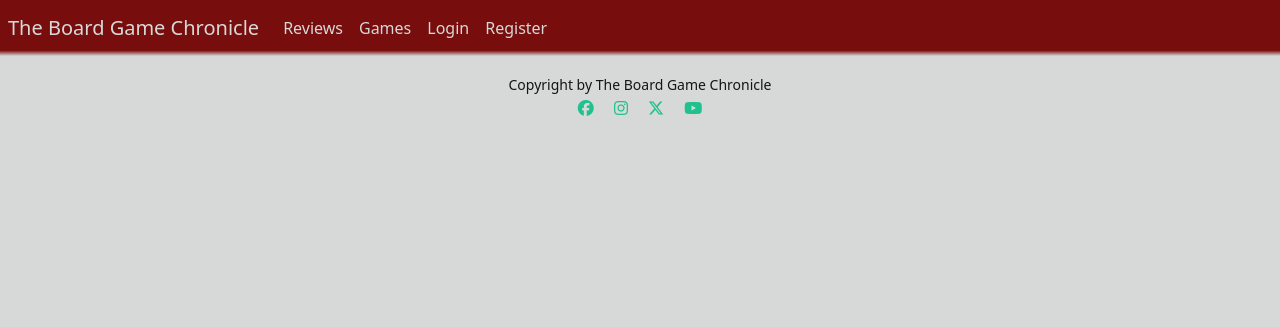
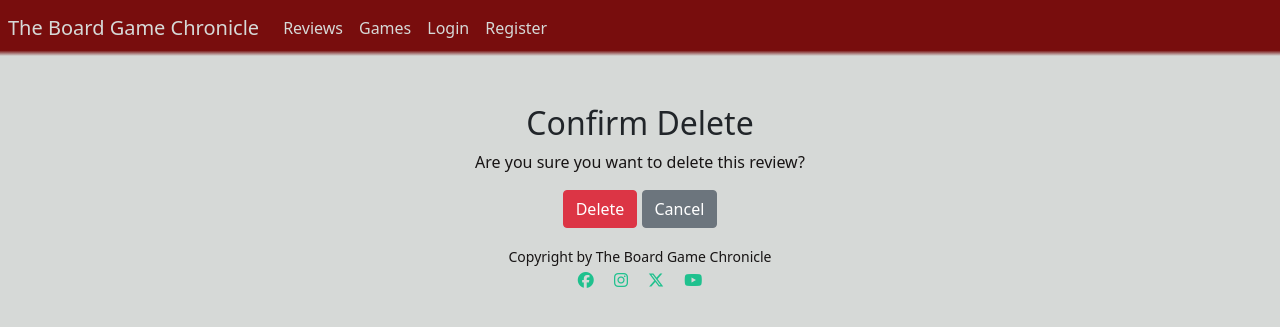
Before and after one commit to StefanWout/The-Board-Game-Chronicle, a Django app: page /delete_review/1 in a window 1280 px wide. Shown: the top 327 px of the page. Run offline with Django 5.2, Linux system fonts and the light colour scheme; tables that the repository leaves empty hold one stand-in row (values such as "Sample post"); some libraries are stand-ins or nearby versions.

Commit message:
added confirmation page to deletion of reviews

```diff
--- a/review_site/views.py
+++ b/review_site/views.py
@@ -3,6 +3,7 @@ from django.urls import reverse_lazy, reverse
 from django.views.generic import ListView, DetailView, CreateView, TemplateView, UpdateView
 from django.views.generic.edit import DeleteView
 from review_site.models import Game, Review, Comment, User
+from django.contrib import messages
 from django.contrib.auth.models import User
 from .forms import ReviewForm
 
@@ -88,15 +89,41 @@ class ProfileView(DetailView):
 
 class EditReview(UpdateView):
     model = Review
+    form_class = ReviewForm
     template_name = 'edit_review.html'
-    form_class = ReviewForm
+    context_object_name = 'review'
 
+    def get_success_url(self):
+        return reverse('review', args=[self.object.id])
+
+    def form_valid(self, form):
+        if form.instance.user != self.request.user:
+            messages.add_message(self.request, messages.ERROR, 'You are not authorized to edit this review!')
+            return redirect('review', pk=self.object.pk)
+        review = form.save(commit=False)
+        review.approved = False
+        review.save()
+        messages.add_message(self.request, messages.SUCCESS, 'Review Updated!')
+        return super().form_valid(form)
+
+    def form_invalid(self, form):
+        messages.add_message(self.request, messages.ERROR, 'Error updating review!')
+        return super().form_invalid(form)
 
 class DeleteReview(DeleteView):
     model = Review
-    template_name = 'edit_review.html'
+    template_name = 'confirm_delete.html'
+    context_object_name = 'review'
 
     def get_success_url(self):
-        # Redirect to the profile page of the user who edited the review
-        user_id = self.object.user.pk
-        return reverse('profile', kwargs={'pk': user_id})
+        user_pk = self.request.user.pk  # Get the current user's pk
+        messages.success(self.request, 'Review deleted!')
+        return reverse('profile', kwargs={'pk': user_pk})
+
+    def delete(self, request, *args, **kwargs):
+        self.object = self.get_object()
+        if self.object.user == request.user:
+            return super().delete(request, *args, **kwargs)
+        else:
+            messages.error(request, 'You can only delete your own reviews!')
+            return HttpResponseRedirect(reverse_lazy('profile'))
--- /dev/null
+++ b/templates/confirm_delete.html
@@ -0,0 +1,16 @@
+{% extends "base.html" %}
+{% load static %}
+{% block content %}
+<div class="container">
+    <div class="row">
+        <div class="col-8 offset-2 text-center mt-5">
+            <h2>Confirm Delete</h2>
+            <p>Are you sure you want to delete this review?</p>
+            <form method="post">{% csrf_token %}
+                <button type="submit" class="btn btn-danger">Delete</button>
+                <a href="{% url 'profile' user.pk %}" class="btn btn-secondary">Cancel</a>
+            </form>
+        </div>
+    </div>
+</div>
+{% endblock %}
--- a/templates/edit_review.html
+++ b/templates/edit_review.html
@@ -13,10 +13,10 @@
 
     <div class="row">
        <div class="col mt-3 text-center">
-          <form method="post" enctype="multipart/form-data">
+          <form method="post" enctype="multipart/form-data" id="reviewForm">
              {% csrf_token %}
              {{ form.as_p}}
-             <button class="btn btn-success right mb-2" type="submit" >Edit Review <i class="fas fa-edit ml-3"></i></button>
+             <button class="btn btn-success right mb-2" type="submit" id="submitButton">Edit Review <i class="fas fa-edit ml-3"></i></button>
              <span>
                <a href="{% url 'delete_review' review.id %}" class="btn btn-danger">Delete</a>
             </span>
@@ -25,4 +25,6 @@
     </div>
  </div>
 {% endif %}
-{%endblock%}
+{% endblock %}
+
+<script src="{% static 'js/edit_review.js' %}"></script>
```
Also changed, not shown: static/js/reviews.js (added, +16 -0 lines).
